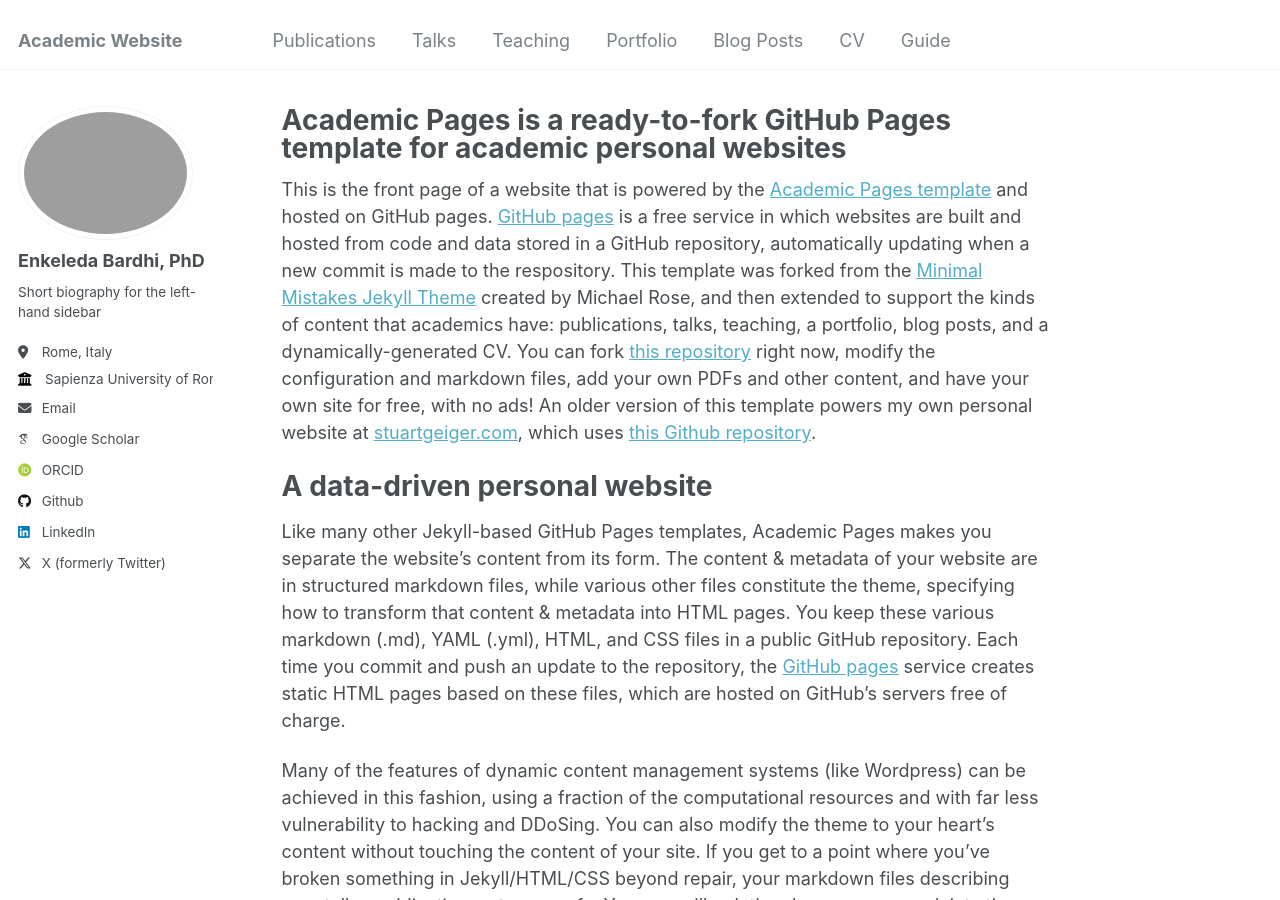
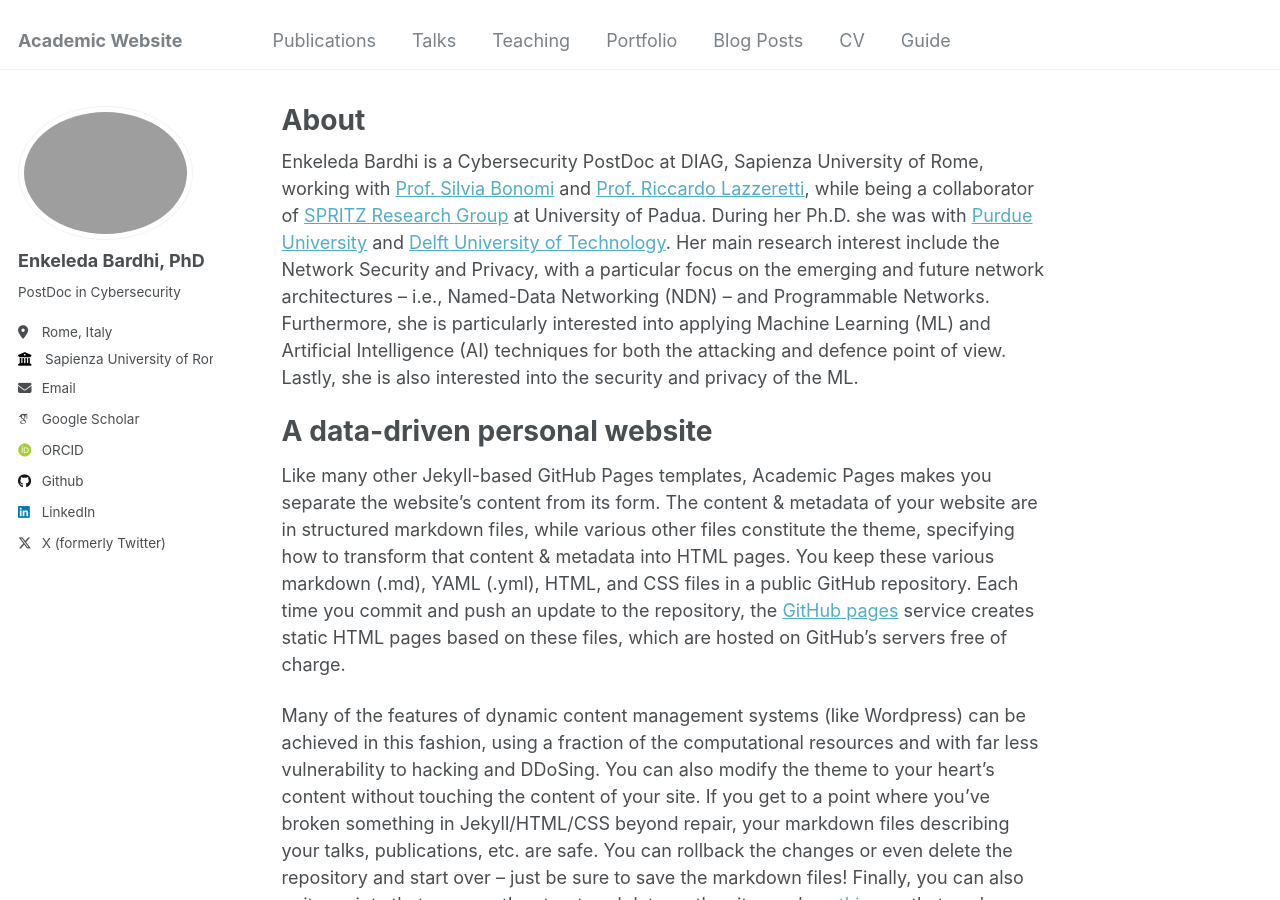
Before and after one commit to bardhienkeleda/bardhi-enkeleda, a Jekyll site: the page built from _pages/about.md, in a window 1280 px wide and 900 px high. Built offline with Jekyll 4.4.1, drawn with Linux system fonts in a browser that asks for light colours; some web fonts are replaced.

Commit message:
about population

```diff
--- a/_config.yml
+++ b/_config.yml
@@ -24,7 +24,7 @@ author:
   avatar           : "profile.png"
   name             : "Enkeleda Bardhi, PhD"
   pronouns         : # example: "she/her"
-  bio              : "Short biography for the left-hand sidebar"
+  bio              : "PostDoc in Cybersecurity"
   location         : "Rome, Italy"
   employer         : "Sapienza University of Rome"
   uri              : # URL
--- a/_pages/about.md
+++ b/_pages/about.md
@@ -1,13 +1,15 @@
 ---
 permalink: /
-title: "Academic Pages is a ready-to-fork GitHub Pages template for academic personal websites"
+title: "About"
 author_profile: true
 redirect_from:
   - /about/
   - /about.html
 ---
 
-This is the front page of a website that is powered by the [Academic Pages template](https://github.com/academicpages/academicpages.github.io) and hosted on GitHub pages. [GitHub pages](https://pages.github.com) is a free service in which websites are built and hosted from code and data stored in a GitHub repository, automatically updating when a new commit is made to the respository. This template was forked from the [Minimal Mistakes Jekyll Theme](https://mmistakes.github.io/minimal-mistakes/) created by Michael Rose, and then extended to support the kinds of content that academics have: publications, talks, teaching, a portfolio, blog posts, and a dynamically-generated CV. You can fork [this repository](https://github.com/academicpages/academicpages.github.io) right now, modify the configuration and markdown files, add your own PDFs and other content, and have your own site for free, with no ads! An older version of this template powers my own personal website at [stuartgeiger.com](http://stuartgeiger.com), which uses [this Github repository](https://github.com/staeiou/staeiou.github.io).
+Enkeleda Bardhi is a Cybersecurity PostDoc at DIAG, Sapienza University of Rome, working with [Prof. Silvia Bonomi](https://scholar.google.com/citations?view_op=list_works&hl=it&hl=it&user=s-szb04AAAAJ&sortby=pubdate) and [Prof. Riccardo Lazzeretti](https://scholar.google.com/citations?user=mBq2JNsAAAAJ&hl=it&oi=ao), while being a collaborator of [SPRITZ Research Group](https://spritz.math.unipd.it/) at University of Padua. During her Ph.D. she was with [Purdue University](https://www.purdue.edu/) and [Delft University of Technology](https://www.tudelft.nl/en/).
+Her main research interest include the Network Security and Privacy, with a particular focus on the emerging and future network architectures -- i.e., Named-Data Networking (NDN) -- and Programmable Networks. Furthermore, she is particularly interested into applying Machine Learning (ML) and Artificial Intelligence (AI) techniques for both the attacking and defence point of view. Lastly, she is also interested into the security and privacy of the ML.
+
 
 A data-driven personal website
 ======
```
